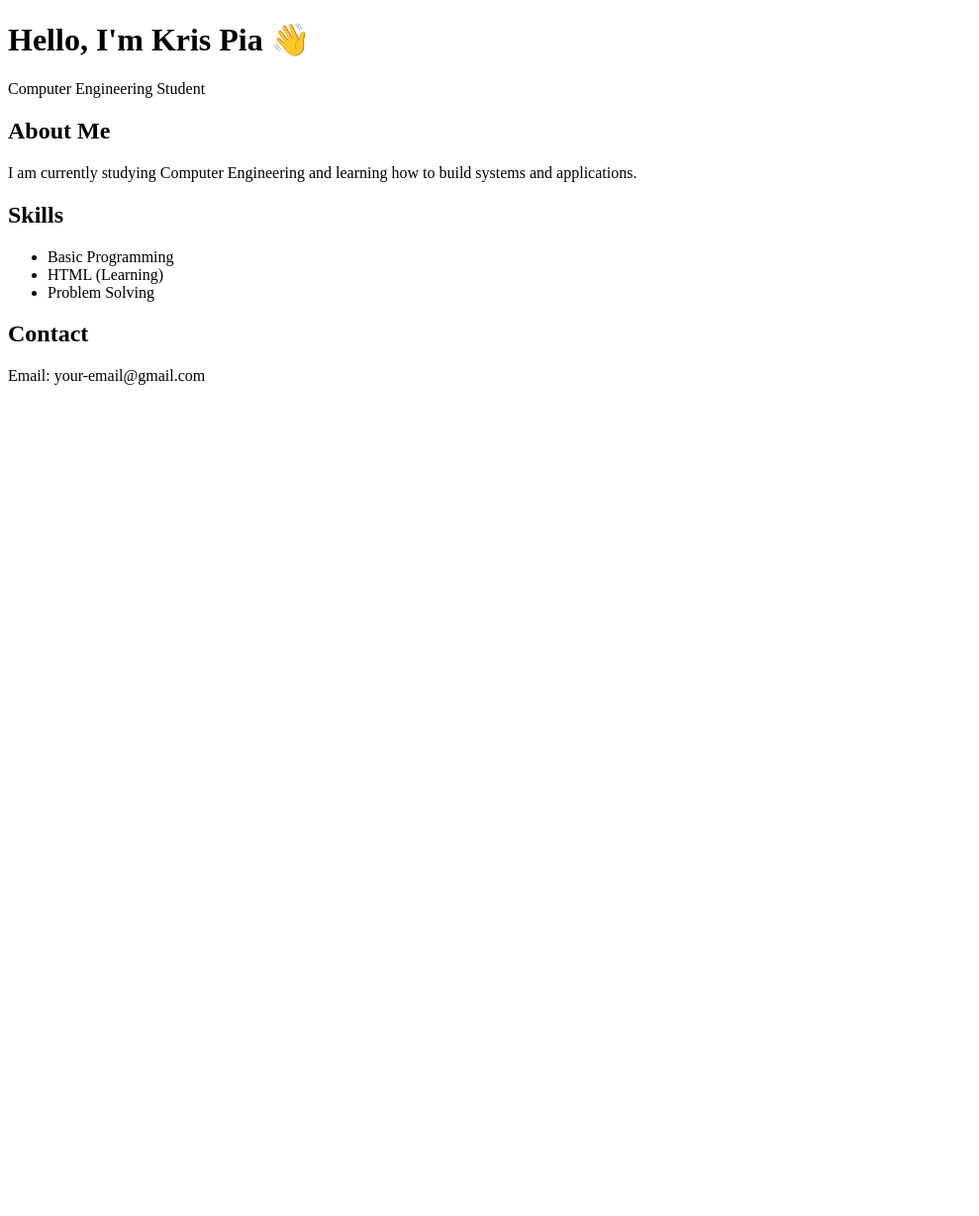
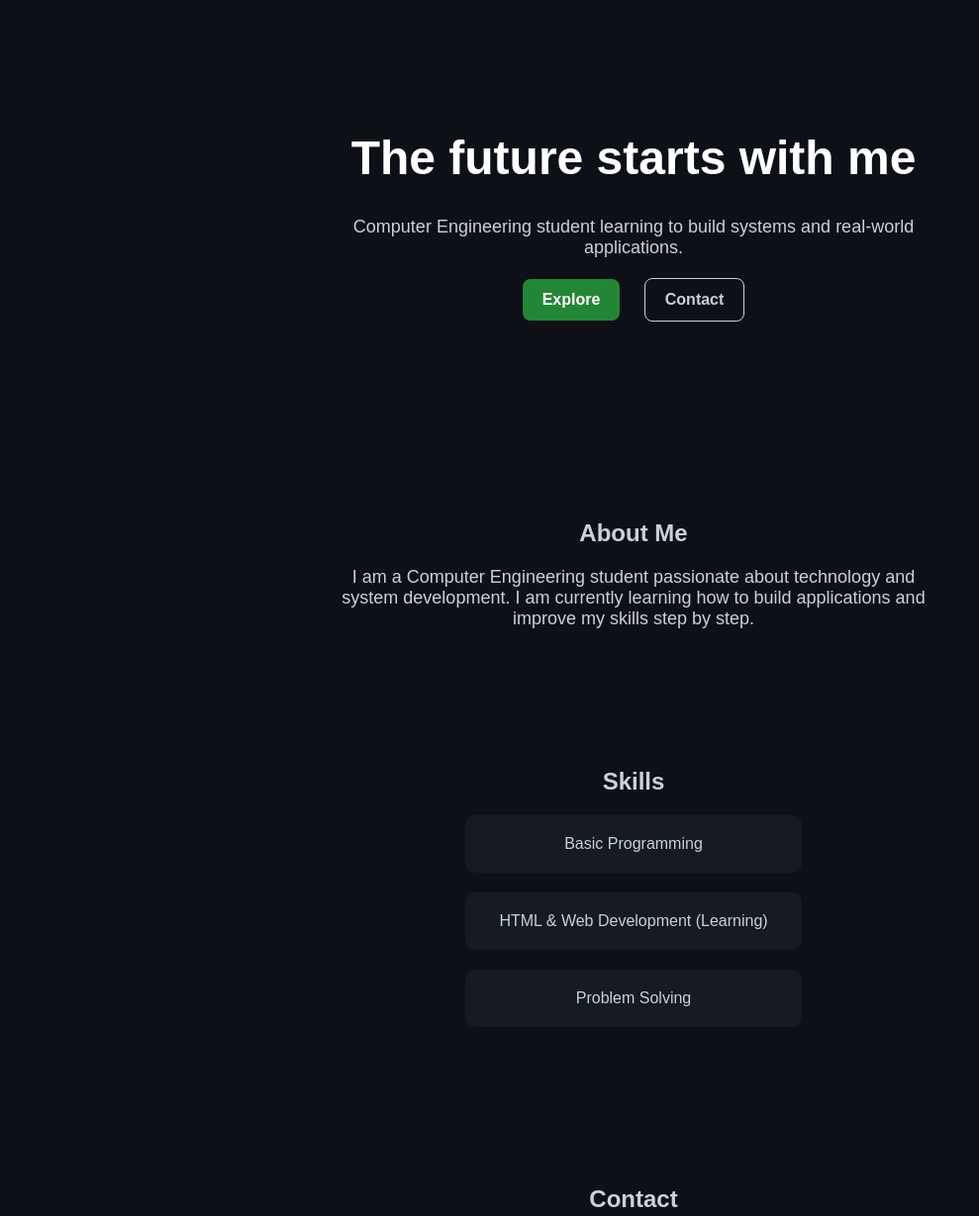
Before and after one commit to largakrispia-maker/kris_pia_portfolio, a plain HTML site: page index.html in a window 1280 px wide. Shown: the top 1229 px of the page at 99% size, without its empty margins (0-989 px from the left). Before the commit the page ends 800 px from the top, so only its background shows below. Drawn offline with Linux system fonts and the light colour scheme.

Commit message:
Update index.html

```diff
--- a/index.html
+++ b/index.html
@@ -2,26 +2,107 @@
 <html>
 <head>
   <title>Kris Pia Portfolio</title>
+
+  <style>
+    body {
+      margin: 0;
+      font-family: Arial, sans-serif;
+      background: #0d1117;
+      color: #c9d1d9;
+      text-align: center;
+    }
+
+    .hero {
+      padding: 100px 20px;
+    }
+
+    h1 {
+      font-size: 48px;
+      color: white;
+    }
+
+    p {
+      font-size: 18px;
+      max-width: 600px;
+      margin: auto;
+      margin-top: 10px;
+    }
+
+    .btn {
+      display: inline-block;
+      margin: 20px 10px;
+      padding: 12px 20px;
+      border-radius: 8px;
+      text-decoration: none;
+      font-weight: bold;
+    }
+
+    .green {
+      background: #238636;
+      color: white;
+    }
+
+    .outline {
+      border: 1px solid #c9d1d9;
+      color: #c9d1d9;
+    }
+
+    section {
+      padding: 60px 20px;
+    }
+
+    .card {
+      background: #161b22;
+      margin: 20px auto;
+      padding: 20px;
+      width: 300px;
+      border-radius: 10px;
+    }
+  </style>
+
 </head>
+
 <body>
 
-  <h1>Hello, I'm Kris Pia 👋</h1>
-  <p>Computer Engineering Student</p>
+  <div class="hero">
+    <h1>The future starts with me</h1>
+    <p>
+      Computer Engineering student learning to build systems and real-world applications.
+    </p>
 
-  <h2>About Me</h2>
-  <p>
-    I am currently studying Computer Engineering and learning how to build systems and applications.
-  </p>
+    <a href="#" class="btn green">Explore</a>
+    <a href="#" class="btn outline">Contact</a>
+  </div>
 
-  <h2>Skills</h2>
-  <ul>
-    <li>Basic Programming</li>
-    <li>HTML (Learning)</li>
-    <li>Problem Solving</li>
-  </ul>
+  <section>
+    <h2>About Me</h2>
+    <p>
+      I am a Computer Engineering student passionate about technology and system development.
+      I am currently learning how to build applications and improve my skills step by step.
+    </p>
+  </section>
 
-  <h2>Contact</h2>
-  <p>Email: your-email@gmail.com</p>
+  <section>
+    <h2>Skills</h2>
+
+    <div class="card">
+      Basic Programming
+    </div>
+
+    <div class="card">
+      HTML & Web Development (Learning)
+    </div>
+
+    <div class="card">
+      Problem Solving
+    </div>
+
+  </section>
+
+  <section>
+    <h2>Contact</h2>
+    <p>Email: larga.krispia@marsu.edu.ph</p>
+  </section>
 
 </body>
 </html>
```
